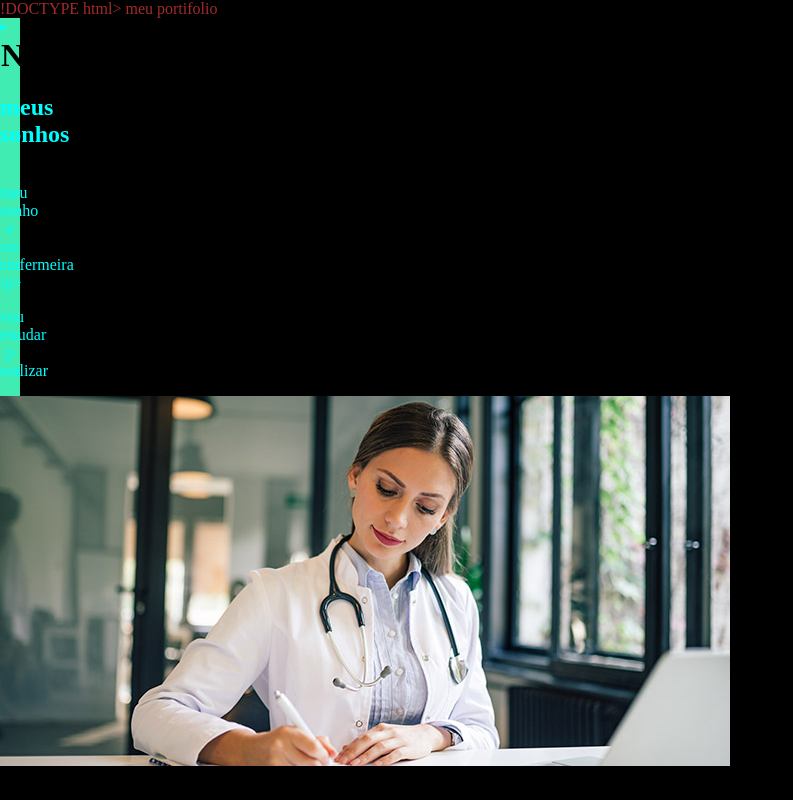
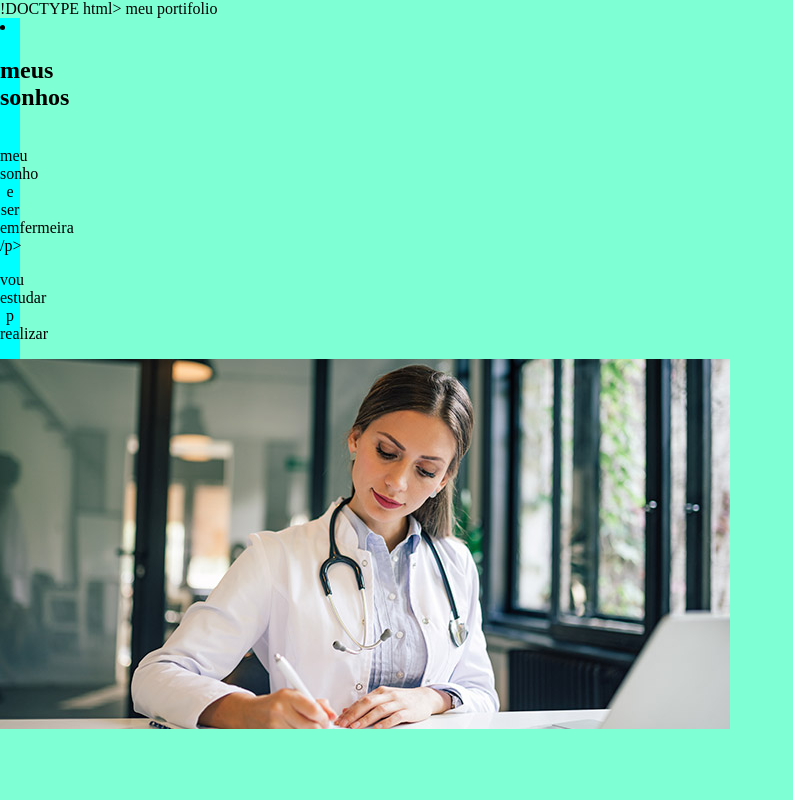
Before and after one commit to nataliacoutinh/meu-portifolio-2, a plain HTML site: page index.html in a window 1280 px wide. Shown: the whole page, without its empty margins (0-793 px from the left). Drawn offline with Linux system fonts and the light colour scheme.

Commit message:
cabeçalho

```diff
--- a/style.css
+++ b/style.css
@@ -1,17 +1,22 @@
-body {
+body{
     margin: 0;
     padding: 0;
     font-family: ;
-    background-color: black;
-    color: brown;
-}
-.cabeçalho{background-color: rgb(65, 236, 179);
-   color: aqua ;
-   width: 20px;
-   text-align: center
-}
-.cabeçalho h1 {
-font-size: ;
-color: #000;
-margin: 5%;
-}
+    background-color: aquamarine;
+    color: black;
+
+    }
+
+
+
+    .cabeçalho{
+    background-color: aqua;
+    color: black;
+    width: 20px;
+    text-align: center;
+    }
+    .cabeçalho h1{
+    font-size: 0%;
+    color: black;
+    margin: 5%;
+    }
```
